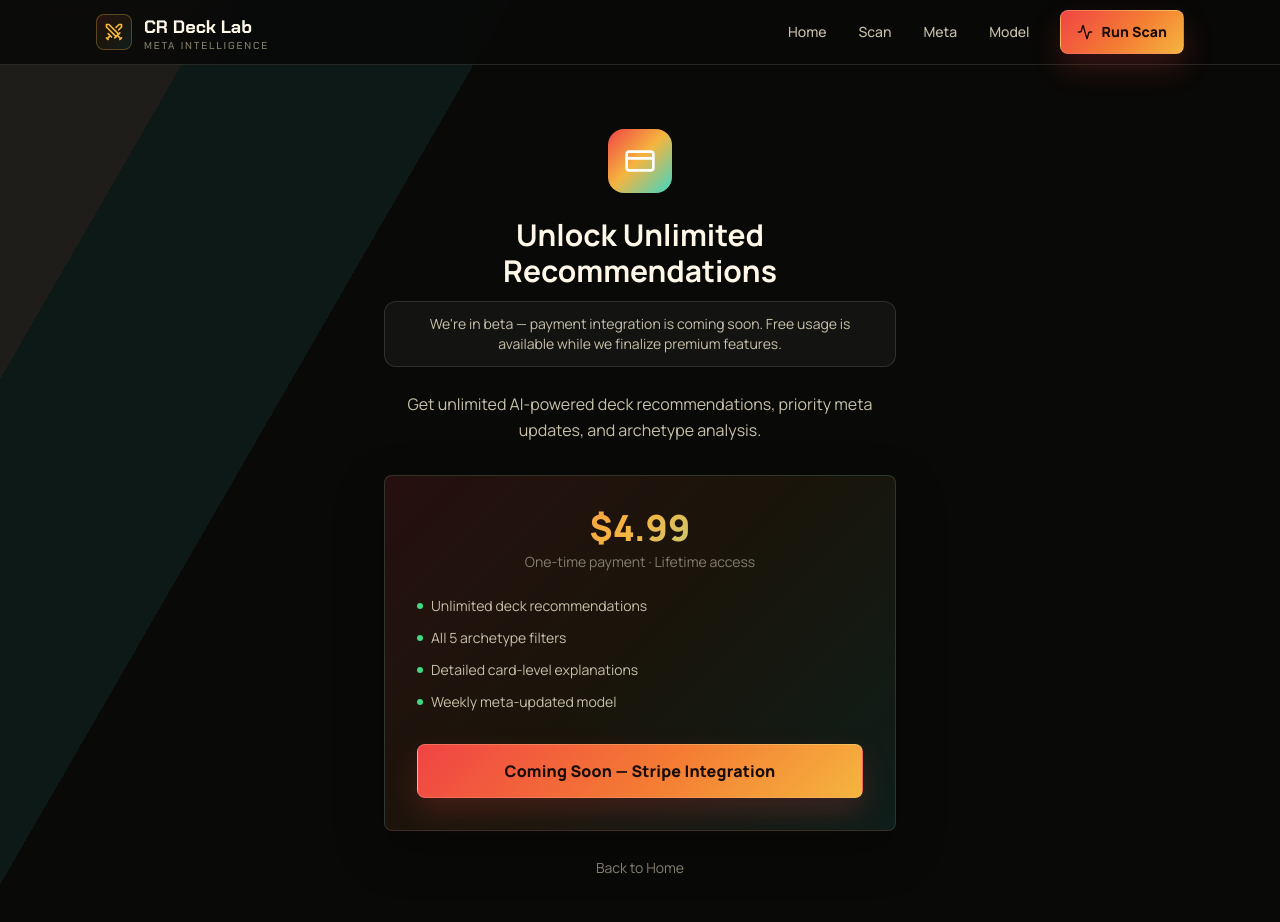
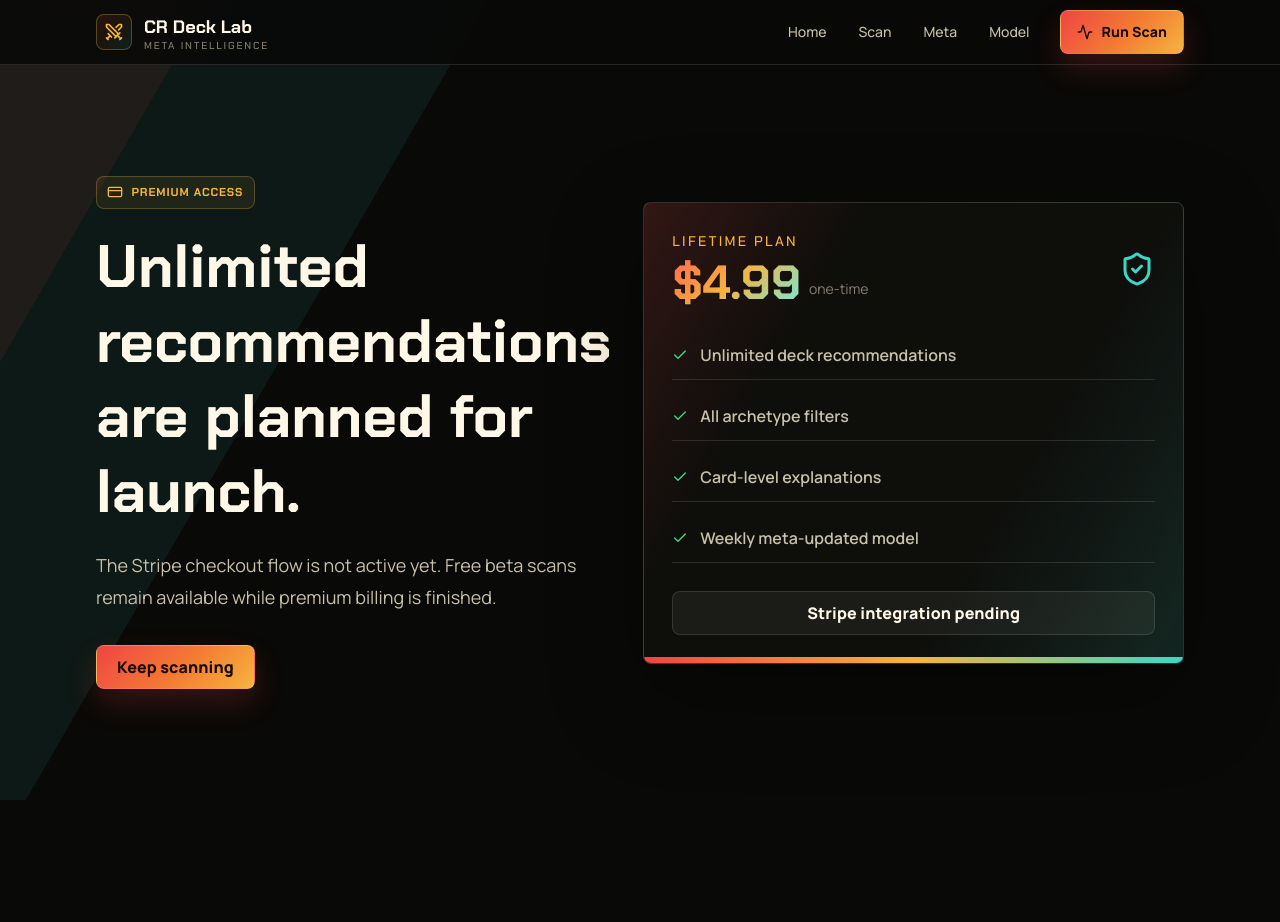
Before and after one commit to PeytonLi/ClashRoyaleDecks, a Next.js app in the folder client/: page /payment in a window 1280 px wide. Shown: the top 922 px of the page. After the commit the page ends 800 px from the top, so only its background shows below. Built offline with nearby package versions, Linux system fonts and the light colour scheme.

Commit message:
feat(frontend): polish secondary app pages

```diff
--- a/client/src/app/about/page.tsx
+++ b/client/src/app/about/page.tsx
@@ -1,14 +1,67 @@
-import { CopySlash } from "lucide-react";
+import Link from "next/link";
 import Navbar from "../../components/Navbar";
+import { Bot, Database, LineChart, ShieldCheck, Sparkles } from "lucide-react";
+
+const modelSignals = [
+  {
+    title: "Collaborative filtering",
+    copy: "Finds decks that successful players with similar collections are already using.",
+    icon: Bot,
+  },
+  {
+    title: "Synergy matrix",
+    copy: "Rewards card pairs that repeatedly appear together in winning battle logs.",
+    icon: Sparkles,
+  },
+  {
+    title: "Level fitness",
+    copy: "Penalizes cards that are too low level for a player's current ladder range.",
+    icon: ShieldCheck,
+  },
+  {
+    title: "Meta win rate",
+    copy: "Keeps recommendations anchored to real top-ladder performance.",
+    icon: LineChart,
+  },
+];
 
 export default function AboutPage() {
   return (
-    <div className="min-h-screen flex flex-col">
+    <div className="flex min-h-screen flex-col">
       <Navbar />
-      <main className="grow p-8">
-        <h1 className="text-3xl font-bold mb-4">About CR Decks</h1>
-        <p>Your ultimate resource for Clash Royale deck building and strategies!</p>
+
+      <main className="page-frame grow py-12">
+        <section className="arena-panel p-6 md:p-8">
+          <div className="max-w-3xl">
+            <div className="eyebrow mb-5">
+              <Database className="h-4 w-4" />
+              Model pipeline
+            </div>
+            <h1 className="font-display text-4xl font-bold leading-tight text-text-primary md:text-6xl">
+              Recommendations built from player context, not generic tier lists.
+            </h1>
+            <p className="mt-5 text-lg leading-8 text-text-secondary">
+              CR Deck Lab fetches a player profile, scores candidate decks with a hybrid model, and returns a short ranked set with an explanation for each pick.
+            </p>
+            <Link href="/recommend" className="btn-primary mt-8 px-5">
+              Run deck scan
+            </Link>
+          </div>
+        </section>
+
+        <section className="mt-8 grid gap-4 md:grid-cols-2">
+          {modelSignals.map((signal, index) => {
+            const Icon = signal.icon;
+            return (
+              <article key={signal.title} className={`glass-card p-5 animate-fade-in-up-delay-${index + 1}`}>
+                <Icon className="mb-5 h-6 w-6 text-brand-cyan" />
+                <h2 className="font-display text-xl font-bold text-text-primary">{signal.title}</h2>
+                <p className="mt-3 leading-7 text-text-secondary">{signal.copy}</p>
+              </article>
+            );
+          })}
+        </section>
       </main>
     </div>
-  )
+  );
 }
--- a/client/src/app/builder/page.tsx
+++ b/client/src/app/builder/page.tsx
@@ -1,41 +1,50 @@
 import Link from 'next/link';
 import Navbar from '../../components/Navbar';
-import { Layers } from 'lucide-react';
+import { ChevronRight, Hammer, Layers3 } from 'lucide-react';
 
 export default function BuilderPage() {
   return (
-    <div className="min-h-screen flex flex-col">
+    <div className="flex min-h-screen flex-col">
       <Navbar />
 
-      <main className="grow flex items-center justify-center py-16 px-4">
-        <div className="text-center max-w-lg animate-fade-in-up">
-          <div className="inline-flex items-center justify-center w-16 h-16 rounded-2xl bg-surface-card border border-border-subtle mb-6">
-            <Layers className="h-8 w-8 text-text-secondary" />
+      <main className="page-frame grid grow items-center gap-8 py-12 lg:grid-cols-[0.9fr_1.1fr]">
+        <section>
+          <div className="eyebrow mb-5">
+            <Hammer className="h-4 w-4" />
+            Builder preview
+          </div>
+          <h1 className="font-display text-4xl font-bold leading-tight text-text-primary md:text-6xl">
+            Manual deck builder is on the roadmap.
+          </h1>
+          <p className="mt-5 max-w-xl text-lg leading-8 text-text-secondary">
+            The current workflow starts from your player tag so the model can score real card levels. Manual card selection will build on the same scoring engine.
+          </p>
+          <Link href="/recommend" className="btn-primary mt-8 px-5">
+            Use profile scan
+            <ChevronRight className="h-5 w-5" />
+          </Link>
+        </section>
+
+        <section className="arena-panel p-5">
+          <div className="mb-5 flex items-center gap-3">
+            <div className="grid h-11 w-11 place-items-center rounded-[8px] bg-gradient-card">
+              <Layers3 className="h-5 w-5 text-brand-gold" />
+            </div>
+            <div>
+              <h2 className="font-display text-2xl font-bold text-text-primary">Builder module</h2>
+              <p className="text-sm text-text-muted">Planned controls</p>
+            </div>
           </div>
 
-          <h1 className="text-3xl font-bold text-text-primary mb-3">
-            Deck Builder &mdash; Coming Soon
-          </h1>
-
-          <p className="text-text-secondary mb-8 leading-relaxed">
-            We&apos;re building an interactive deck builder that lets you select
-            cards and get ML-powered recommendations. For now, use the
-            player-tag-based recommendations.
-          </p>
-
-          <Link href="/recommend" className="btn-primary text-lg py-3.5! px-10!">
-            Get Recommendations
-          </Link>
-
-          <div className="mt-4">
-            <Link
-              href="/"
-              className="text-sm text-text-muted hover:text-text-secondary transition-colors"
-            >
-              Back to Home
-            </Link>
+          <div className="grid gap-3">
+            {['Card picker', 'Elixir curve', 'Archetype classification', 'Weakness analysis'].map((item) => (
+              <div key={item} className="flex items-center justify-between border-b border-border-subtle py-3">
+                <span className="font-semibold text-text-secondary">{item}</span>
+                <span className="badge badge-control">Queued</span>
+              </div>
+            ))}
           </div>
-        </div>
+        </section>
       </main>
     </div>
   );
--- a/client/src/app/payment/page.tsx
+++ b/client/src/app/payment/page.tsx
@@ -1,73 +1,61 @@
 import Link from 'next/link';
 import Navbar from '../../components/Navbar';
-import { CreditCard } from 'lucide-react';
+import { Check, CreditCard, ShieldCheck } from 'lucide-react';
+
+const perks = [
+  'Unlimited deck recommendations',
+  'All archetype filters',
+  'Card-level explanations',
+  'Weekly meta-updated model',
+];
 
 export default function PaymentPage() {
   return (
-    <div className="min-h-screen flex flex-col">
+    <div className="flex min-h-screen flex-col">
       <Navbar />
 
-      <main className="grow flex items-center justify-center py-16 px-4">
-        <div className="text-center max-w-lg animate-fade-in-up">
-          <div className="inline-flex items-center justify-center w-16 h-16 rounded-2xl bg-gradient-hero mb-6">
-            <CreditCard className="h-8 w-8 text-white" />
+      <main className="page-frame grid grow items-center gap-8 py-12 lg:grid-cols-[0.85fr_1.15fr]">
+        <section>
+          <div className="eyebrow mb-5">
+            <CreditCard className="h-4 w-4" />
+            Premium access
+          </div>
+          <h1 className="font-display text-4xl font-bold leading-tight text-text-primary md:text-6xl">
+            Unlimited recommendations are planned for launch.
+          </h1>
+          <p className="mt-5 max-w-xl text-lg leading-8 text-text-secondary">
+            The Stripe checkout flow is not active yet. Free beta scans remain available while premium billing is finished.
+          </p>
+          <Link href="/recommend" className="btn-primary mt-8 px-5">
+            Keep scanning
+          </Link>
+        </section>
+
+        <section className="arena-panel p-5 sm:p-7">
+          <div className="mb-6 flex items-center justify-between gap-3">
+            <div>
+              <p className="font-display text-sm uppercase tracking-[0.16em] text-brand-gold">Lifetime plan</p>
+              <div className="mt-2 flex items-end gap-2">
+                <span className="font-display text-5xl font-bold text-gradient">$4.99</span>
+                <span className="pb-2 text-sm text-text-muted">one-time</span>
+              </div>
+            </div>
+            <ShieldCheck className="h-9 w-9 text-brand-cyan" />
           </div>
 
-          <h1 className="text-3xl font-bold text-text-primary mb-3">
-            Unlock Unlimited Recommendations
-          </h1>
-
-          <div className="mb-6 px-4 py-3 rounded-xl bg-surface-card border border-border-subtle text-sm text-text-secondary">
-            We&apos;re in beta &mdash; payment integration is coming soon.
-            Free usage is available while we finalize premium features.
+          <div className="grid gap-3">
+            {perks.map((perk) => (
+              <div key={perk} className="flex items-center gap-3 border-b border-border-subtle py-3">
+                <Check className="h-4 w-4 text-accent-green" />
+                <span className="font-semibold text-text-secondary">{perk}</span>
+              </div>
+            ))}
           </div>
 
-          <p className="text-text-secondary mb-8 leading-relaxed">
-            Get unlimited AI-powered deck recommendations, priority meta updates,
-            and archetype analysis.
-          </p>
-
-          {/* Pricing card */}
-          <div className="glass-card p-8 mb-6 bg-gradient-card animate-pulse-glow">
-            <div className="text-4xl font-black text-gradient mb-1">
-              $4.99
-            </div>
-            <div className="text-text-muted text-sm mb-6">One-time payment · Lifetime access</div>
-
-            <ul className="space-y-3 text-left text-sm text-text-secondary mb-8">
-              <li className="flex items-center gap-2">
-                <div className="w-1.5 h-1.5 rounded-full bg-accent-green" />
-                Unlimited deck recommendations
-              </li>
-              <li className="flex items-center gap-2">
-                <div className="w-1.5 h-1.5 rounded-full bg-accent-green" />
-                All 5 archetype filters
-              </li>
-              <li className="flex items-center gap-2">
-                <div className="w-1.5 h-1.5 rounded-full bg-accent-green" />
-                Detailed card-level explanations
-              </li>
-              <li className="flex items-center gap-2">
-                <div className="w-1.5 h-1.5 rounded-full bg-accent-green" />
-                Weekly meta-updated model
-              </li>
-            </ul>
-
-            <button
-              className="btn-primary w-full text-lg !py-3.5"
-              disabled
-            >
-              Coming Soon — Stripe Integration
-            </button>
-          </div>
-
-          <Link
-            href="/"
-            className="text-sm text-text-muted hover:text-text-secondary transition-colors"
-          >
-            Back to Home
-          </Link>
-        </div>
+          <button type="button" className="btn-secondary mt-7 min-h-12 w-full px-5" disabled>
+            Stripe integration pending
+          </button>
+        </section>
       </main>
     </div>
   );
```
Also changed, not shown: client/src/app/decks/page.tsx (+78 -6 lines).
